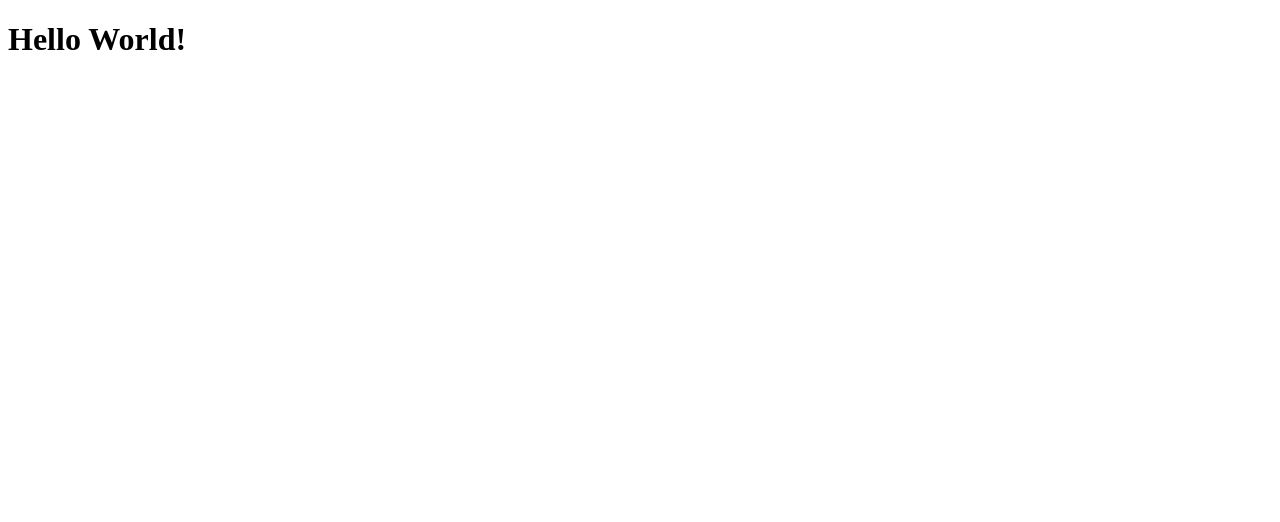
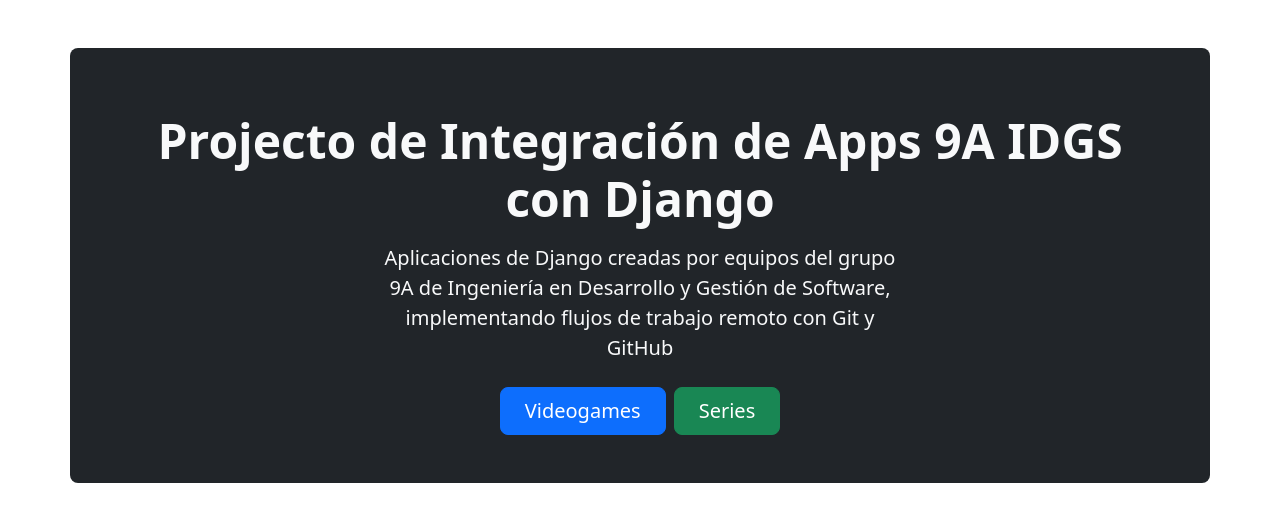
Before and after one commit to franlop24/idgs9A, a Django app: page / in a window 1280 px wide. Before the commit the part shown is almost empty. Shown: the top 522 px of the page. Run offline with Django 4.2, Linux system fonts and the light colour scheme.

Commit message:
Mejorando el home

```diff
--- a/idgs9A/core/templates/core/home.html
+++ b/idgs9A/core/templates/core/home.html
@@ -5,8 +5,21 @@
     <meta http-equiv="X-UA-Compatible" content="IE=edge">
     <meta name="viewport" content="width=device-width, initial-scale=1.0">
     <title>Proyecto de IDGS</title>
+    <link href="https://cdn.jsdelivr.net/npm/bootstrap@5.2.0-beta1/dist/css/bootstrap.min.css" rel="stylesheet" integrity="sha384-0evHe/X+R7YkIZDRvuzKMRqM+OrBnVFBL6DOitfPri4tjfHxaWutUpFmBp4vmVor" crossorigin="anonymous">
 </head>
 <body>
-    <h1>Hello World!</h1>
+    <div class="container bg-dark rounded-3 my-3">
+        <div class="px-4 py-5 my-5 text-center text-light">
+            <h1 class="display-5 fw-bold m-3">Projecto de Integración de Apps 9A IDGS con Django</h1>
+            <div class="col-lg-6 mx-auto">
+              <p class="lead mb-4">Aplicaciones de Django creadas por equipos del grupo 9A de Ingeniería en Desarrollo y Gestión de Software, implementando flujos de trabajo remoto con Git y GitHub</p>
+              <div class="d-grid gap-2 d-sm-flex justify-content-sm-center">
+                <a type="button" href="{% url 'home' %}" class="btn btn-primary btn-lg px-4 gap-3">Videogames</button>
+                <a type="button" class="btn btn-success btn-lg px-4">Series</a>
+              </div>
+            </div>
+          </div>
+    </div>
+    <script src="https://cdn.jsdelivr.net/npm/bootstrap@5.2.0-beta1/dist/js/bootstrap.bundle.min.js" integrity="sha384-pprn3073KE6tl6bjs2QrFaJGz5/SUsLqktiwsUTF55Jfv3qYSDhgCecCxMW52nD2" crossorigin="anonymous"></script>
 </body>
 </html>
```
